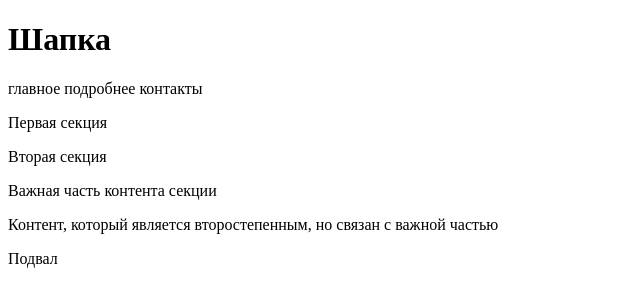
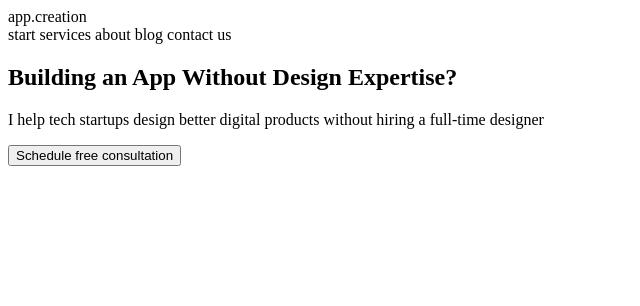
Before and after one commit to WebHeroSchool/mmararusya, a plain HTML site: page index.html in a window 1280 px wide. Shown: the whole page, without its empty margins (0-640 px from the left). Drawn offline with Linux system fonts and the light colour scheme.

Commit message:
добавлена от 10.11

```diff
--- a/index.html
+++ b/index.html
@@ -1,43 +1,28 @@
 <!DOCTYPE html>
 <html>
-  <head>
-    <title>
-      Журнал
-    </title>
-  </head>
+  <head></head>
 <body>
   <heder>
-    <h1>
-      Шапка
-    </h1>
+    <div>app.creation</div>
     <nav>
-      <a>главное</a>
-      <a>подробнее</a>
-      <a>контакты</a>
+      <a>start</a>
+      <a>services</a>
+      <a>about</a>
+      <a>blog</a>
+      <a>contact us</a>
     </nav>
   </heder>
+
   <section>
-    <p>
-      Первая секция
-    </p>
-  </section>
-    <section>
-      <p>
-        Вторая секция
-      </p>
+    <main>
+      <h1>Building an App Without Design Expertise?</h1>
+      <p>I help tech startups design better digital products without
+hiring a full-time designer</p>
+      <button>Schedule free consultation</button>
+    </main>
+    <div>
+      <img>
+    </div>
     </section>
-      <section>
-        <article>
-          <p>
-            Важная часть контента секции
-          </p>
-          <aside>
-            <p>
-              Контент, который является второстепенным, но связан с важной частью
-            </p>
-          </aside>
-        </article>
-      </section>
-    <footer>Подвал</footer>
   </body>
 </html>
--- a/now.json
+++ /dev/null
@@ -1 +0,0 @@
-{public: true}
```
